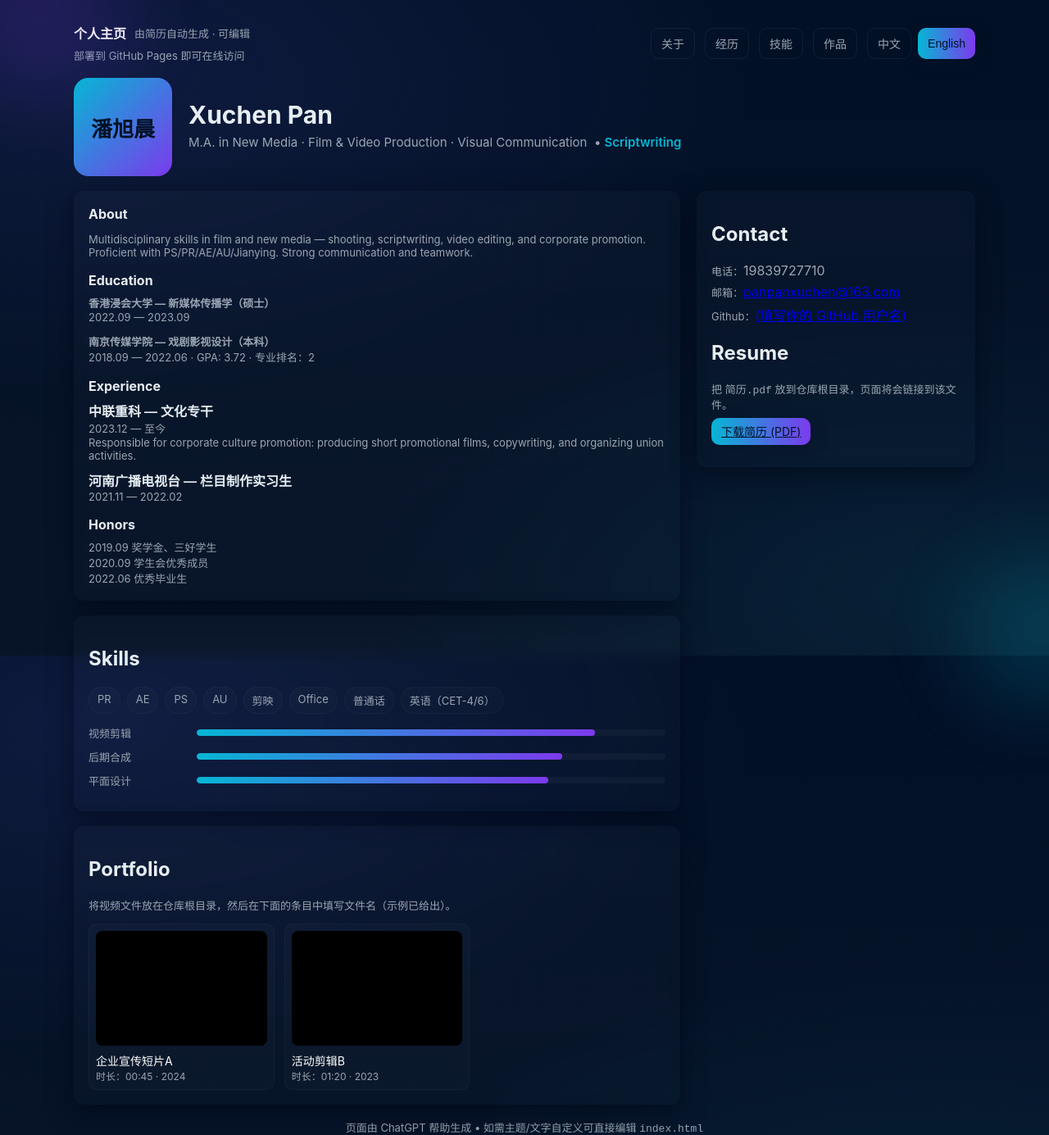
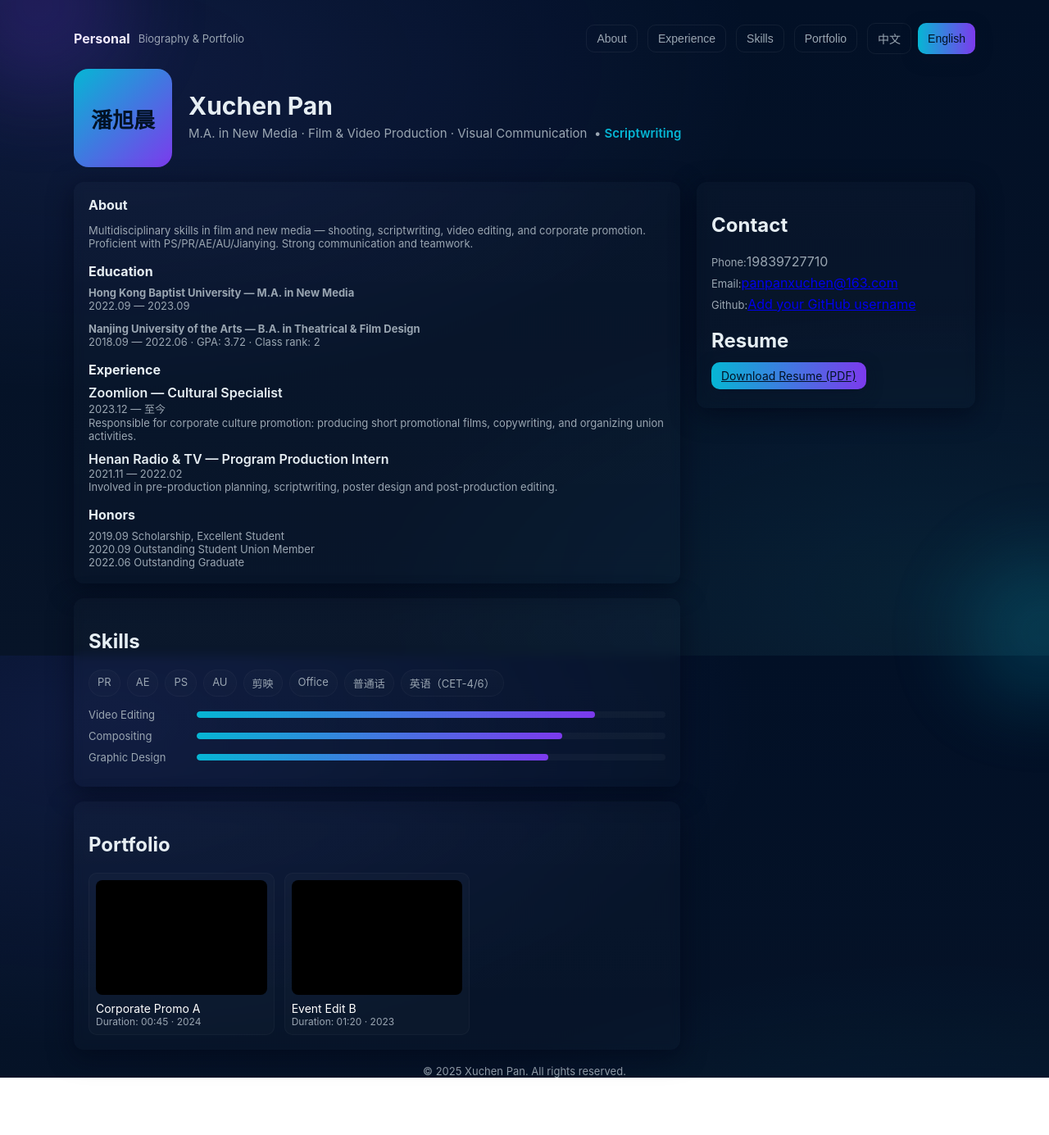
Before and after one commit to panxuchen/panxuchen.github.io, a plain HTML site: page index.html in a window 1280 px wide. Shown: the whole page at 82% size. After the commit the page ends 1315 px from the top, so only its background shows below. Drawn offline with Linux system fonts and the light colour scheme; grey boxes are pictures that could not be loaded.

Commit message:
Update index.html

```diff
--- a/index.html
+++ b/index.html
@@ -65,16 +65,15 @@
     <header>
       <div style="display:flex;flex-direction:column">
         <div style="display:flex;align-items:center;gap:10px">
-          <div style="font-weight:700;color:#fff">个人主页</div>
-          <div style="color:var(--muted);font-size:13px">由简历自动生成 · 可编辑</div>
+          <div style="font-weight:700;color:#fff"><span data-lang-zh>个人主页</span><span data-lang-en style="display:none">Personal</span></div>
+          <div style="color:var(--muted);font-size:13px"><span data-lang-zh>简介与作品展示</span><span data-lang-en style="display:none">Biography & Portfolio</span></div>
         </div>
-        <div style="margin-top:6px;color:var(--muted);font-size:13px">部署到 GitHub Pages 即可在线访问</div>
       </div>
       <nav>
-        <button class="btn" onclick="scrollToSection('about')">关于</button>
-        <button class="btn" onclick="scrollToSection('experience')">经历</button>
-        <button class="btn" onclick="scrollToSection('skills')">技能</button>
-        <button class="btn" onclick="scrollToSection('portfolio')">作品</button>
+        <button class="btn" onclick="scrollToSection('about')"><span data-lang-zh>关于</span><span data-lang-en style="display:none">About</span></button>
+        <button class="btn" onclick="scrollToSection('experience')"><span data-lang-zh>经历</span><span data-lang-en style="display:none">Experience</span></button>
+        <button class="btn" onclick="scrollToSection('skills')"><span data-lang-zh>技能</span><span data-lang-en style="display:none">Skills</span></button>
+        <button class="btn" onclick="scrollToSection('portfolio')"><span data-lang-zh>作品</span><span data-lang-en style="display:none">Portfolio</span></button>
         <div class="lang-toggle">
           <button id="zh-btn" class="btn primary" onclick="setLang('zh')">中文</button>
           <button id="en-btn" class="btn" onclick="setLang('en')">English</button>
@@ -106,19 +105,19 @@
           <section style="margin-top:16px" id="education">
             <h2><span data-lang-zh>教育背景</span><span data-lang-en style="display:none">Education</span></h2>
             <div class="meta" style="margin-top:8px">
-              <strong>香港浸会大学 — 新媒体传播学（硕士）</strong>
+              <strong><span data-lang-zh>香港浸会大学 — 新媒体传播学（硕士）</span><span data-lang-en style="display:none">Hong Kong Baptist University — M.A. in New Media</span></strong>
               <div class="meta">2022.09 — 2023.09</div>
             </div>
             <div class="meta" style="margin-top:12px">
-              <strong>南京传媒学院 — 戏剧影视设计（本科）</strong>
-              <div class="meta">2018.09 — 2022.06 · GPA: 3.72 · 专业排名：2</div>
+              <strong><span data-lang-zh>南京传媒学院 — 戏剧影视设计（本科）</span><span data-lang-en style="display:none">Nanjing University of the Arts — B.A. in Theatrical & Film Design</span></strong>
+              <div class="meta">2018.09 — 2022.06 · GPA: 3.72 · <span data-lang-zh>专业排名：2</span><span data-lang-en style="display:none">Class rank: 2</span></div>
             </div>
           </section>
 
           <section style="margin-top:16px" id="experience">
             <h2><span data-lang-zh>实习 / 工作经历</span><span data-lang-en style="display:none">Experience</span></h2>
             <div style="margin-top:8px">
-              <div style="font-weight:600">中联重科 — 文化专干</div>
+              <div style="font-weight:600"><span data-lang-zh>中联重科 — 文化专干</span><span data-lang-en style="display:none">Zoomlion — Cultural Specialist</span></div>
               <div class="meta">2023.12 — 至今</div>
               <ul class="list meta">
                 <li data-lang-zh>负责企业文化宣传：宣传短片制作、稿件撰写、工会活动策划与执行。</li>
@@ -127,8 +126,12 @@
             </div>
 
             <div style="margin-top:10px">
-              <div style="font-weight:600">河南广播电视台 — 栏目制作实习生</div>
+              <div style="font-weight:600"><span data-lang-zh>河南广播电视台 — 栏目制作实习生</span><span data-lang-en style="display:none">Henan Radio & TV — Program Production Intern</span></div>
               <div class="meta">2021.11 — 2022.02</div>
+              <ul class="list meta">
+                <li data-lang-zh>参与前期方案、脚本文案、海报设计与后期剪辑包装。</li>
+                <li data-lang-en style="display:none">Involved in pre-production planning, scriptwriting, poster design and post-production editing.</li>
+              </ul>
             </div>
 
           </section>
@@ -136,9 +139,9 @@
           <section style="margin-top:16px" id="honors">
             <h2><span data-lang-zh>奖项与荣誉</span><span data-lang-en style="display:none">Honors</span></h2>
             <ul class="list meta" style="margin-top:8px">
-              <li>2019.09 奖学金、三好学生</li>
-              <li>2020.09 学生会优秀成员</li>
-              <li>2022.06 优秀毕业生</li>
+              <li><span data-lang-zh>2019.09 奖学金、三好学生</span><span data-lang-en style="display:none">2019.09 Scholarship, Excellent Student</span></li>
+              <li><span data-lang-zh>2020.09 学生会优秀成员</span><span data-lang-en style="display:none">2020.09 Outstanding Student Union Member</span></li>
+              <li><span data-lang-zh>2022.06 优秀毕业生</span><span data-lang-en style="display:none">2022.06 Outstanding Graduate</span></li>
             </ul>
           </section>
         </div>
@@ -158,15 +161,15 @@
 
           <div style="margin-top:14px">
             <div class="skill-row">
-              <div class="skill-name">视频剪辑</div>
+              <div class="skill-name"><span data-lang-zh>视频剪辑</span><span data-lang-en style="display:none">Video Editing</span></div>
               <div class="skill-bar"><div class="skill-progress" data-progress="85"></div></div>
             </div>
             <div class="skill-row">
-              <div class="skill-name">后期合成</div>
+              <div class="skill-name"><span data-lang-zh>后期合成</span><span data-lang-en style="display:none">Compositing</span></div>
               <div class="skill-bar"><div class="skill-progress" data-progress="78"></div></div>
             </div>
             <div class="skill-row">
-              <div class="skill-name">平面设计</div>
+              <div class="skill-name"><span data-lang-zh>平面设计</span><span data-lang-en style="display:none">Graphic Design</span></div>
               <div class="skill-bar"><div class="skill-progress" data-progress="75"></div></div>
             </div>
           </div>
@@ -175,23 +178,22 @@
         <!-- Portfolio -->
         <div class="card reveal" style="margin-top:18px" id="portfolio">
           <h2><span data-lang-zh>作品展示</span><span data-lang-en style="display:none">Portfolio</span></h2>
-          <p class="meta" style="margin-top:8px">将视频文件放在仓库根目录，然后在下面的条目中填写文件名（示例已给出）。</p>
 
           <div class="portfolio-grid" id="portfolio-grid">
             <!-- 示例项目：把 video1.mp4 替换为你的文件名 -->
-            <div class="video-card" data-src="./video1.mp4" data-title="企业宣传短片A" tabindex="0">
+            <div class="video-card" data-src="./video1.mp4" data-title-zh="企业宣传短片A" data-title-en="Corporate Promo A" tabindex="0">
               <video class="video-thumb" muted playsinline loop preload="metadata" src="./video1.mp4"></video>
               <div>
-                <div class="video-title">企业宣传短片A</div>
-                <div class="video-meta">时长：00:45 · 2024</div>
+                <div class="video-title"><span data-lang-zh>企业宣传短片A</span><span data-lang-en style="display:none">Corporate Promo A</span></div>
+                <div class="video-meta"><span data-lang-zh>时长：00:45 · 2024</span><span data-lang-en style="display:none">Duration: 00:45 · 2024</span></div>
               </div>
             </div>
 
-            <div class="video-card" data-src="./video2.mp4" data-title="活动剪辑B" tabindex="0">
+            <div class="video-card" data-src="./video2.mp4" data-title-zh="活动剪辑B" data-title-en="Event Edit B" tabindex="0">
               <video class="video-thumb" muted playsinline loop preload="metadata" src="./video2.mp4"></video>
               <div>
-                <div class="video-title">活动剪辑B</div>
-                <div class="video-meta">时长：01:20 · 2023</div>
+                <div class="video-title"><span data-lang-zh>活动剪辑B</span><span data-lang-en style="display:none">Event Edit B</span></div>
+                <div class="video-meta"><span data-lang-zh>时长：01:20 · 2023</span><span data-lang-en style="display:none">Duration: 01:20 · 2023</span></div>
               </div>
             </div>
 
@@ -205,22 +207,21 @@
         <div class="card reveal" style="position:sticky;top:28px">
           <h2><span data-lang-zh>联系方式</span><span data-lang-en style="display:none">Contact</span></h2>
           <div style="margin-top:8px;color:var(--muted)">
-            <div><span class="meta">电话：</span>19839727710</div>
-            <div style="margin-top:6px"><span class="meta">邮箱：</span><a href="mailto:panpanxuchen@163.com">panpanxuchen@163.com</a></div>
-            <div style="margin-top:6px"><span class="meta">Github：</span><a href="#" id="gh-link">(填写你的 GitHub 用户名)</a></div>
+            <div><span class="meta"><span data-lang-zh>电话：</span><span data-lang-en style="display:none">Phone:</span></span>19839727710</div>
+            <div style="margin-top:6px"><span class="meta"><span data-lang-zh>邮箱：</span><span data-lang-en style="display:none">Email:</span></span><a href="mailto:panpanxuchen@163.com">panpanxuchen@163.com</a></div>
+            <div style="margin-top:6px"><span class="meta"><span data-lang-zh>Github：</span><span data-lang-en style="display:none">Github:</span></span><a href="#" id="gh-link"><span data-lang-zh>填写你的 GitHub 用户名</span><span data-lang-en style="display:none">Add your GitHub username</span></a></div>
           </div>
 
           <div style="margin-top:12px">
             <h2><span data-lang-zh>下载简历</span><span data-lang-en style="display:none">Resume</span></h2>
-            <p class="meta">把 <code>简历.pdf</code> 放到仓库根目录，页面将会链接到该文件。</p>
-            <p style="margin-top:8px"><a class="btn primary" href="./简历.pdf" download>下载简历 (PDF)</a></p>
+            <p class="meta" style="margin-top:6px"><a class="btn primary" href="./简历.pdf" download><span data-lang-zh>下载简历 (PDF)</span><span data-lang-en style="display:none">Download Resume (PDF)</span></a></p>
           </div>
         </div>
       </aside>
     </div>
 
     <footer>
-      <div class="meta">页面由 ChatGPT 帮助生成 • 如需主题/文字自定义可直接编辑 <code>index.html</code></div>
+      <div class="meta"><span data-lang-zh>版权所有 © 2025 潘旭晨</span><span data-lang-en style="display:none">© 2025 Xuchen Pan. All rights reserved.</span></div>
     </footer>
   </div>
 
@@ -241,6 +242,13 @@
       document.getElementById('zh-btn').classList.toggle('primary', lang==='zh');
       document.getElementById('en-btn').classList.toggle('primary', lang==='en');
       localStorage.setItem('pref-lang', lang);
+
+      // update modal titles from data attributes
+      document.querySelectorAll('.video-card').forEach(card=>{
+        const titleZh = card.getAttribute('data-title-zh') || '';
+        const titleEn = card.getAttribute('data-title-en') || '';
+        card.setAttribute('data-title', (lang==='zh')? titleZh : titleEn);
+      });
     }
     (function(){ const pref = localStorage.getItem('pref-lang') || (navigator.language && navigator.language.startsWith('en')? 'en' : 'zh'); setLang(pref); })();
 
@@ -264,8 +272,8 @@
     // Keyboard L to toggle language
     window.addEventListener('keydown', (e)=>{ if(e.key==='l' || e.key==='L'){ const next = (localStorage.getItem('pref-lang')==='zh')? 'en':'zh'; setLang(next); } });
 
-    // GitHub link edit
-    document.getElementById('gh-link').addEventListener('click', (e)=>{ e.preventDefault(); const u = prompt('输入你的 GitHub 用户名（将用于显示和链接）'); if(u){ e.target.textContent = u; e.target.href = `https://github.com/${u}`; } });
+    // GitHub link edit (bilingual prompt)
+    document.getElementById('gh-link').addEventListener('click', (e)=>{ e.preventDefault(); const lang = localStorage.getItem('pref-lang') || 'zh'; const promptText = (lang==='zh')? '输入你的 GitHub 用户名（将用于显示和链接）' : 'Enter your GitHub username (for display and link)'; const u = prompt(promptText); if(u){ e.target.textContent = u; e.target.href = `https://github.com/${u}`; } });
 
     // Portfolio: modal video playback
     const modal = document.getElementById('modal'); const modalVideo = document.getElementById('modal-video'); const modalTitle = document.getElementById('modal-title'); const modalClose = document.getElementById('modal-close');
@@ -275,7 +283,7 @@
 
     // Attach click handlers for each video card
     document.querySelectorAll('.video-card').forEach(card=>{
-      card.addEventListener('click', ()=>{ const src = card.getAttribute('data-src'); const title = card.getAttribute('data-title') || ''; openModal(src,title); });
+      card.addEventListener('click', ()=>{ const src = card.getAttribute('data-src'); const title = card.getAttribute('data-title') || card.getAttribute('data-title-zh') || card.getAttribute('data-title-en') || ''; openModal(src,title); });
       card.addEventListener('keypress', (e)=>{ if(e.key==='Enter') card.click(); });
     });
 
```
